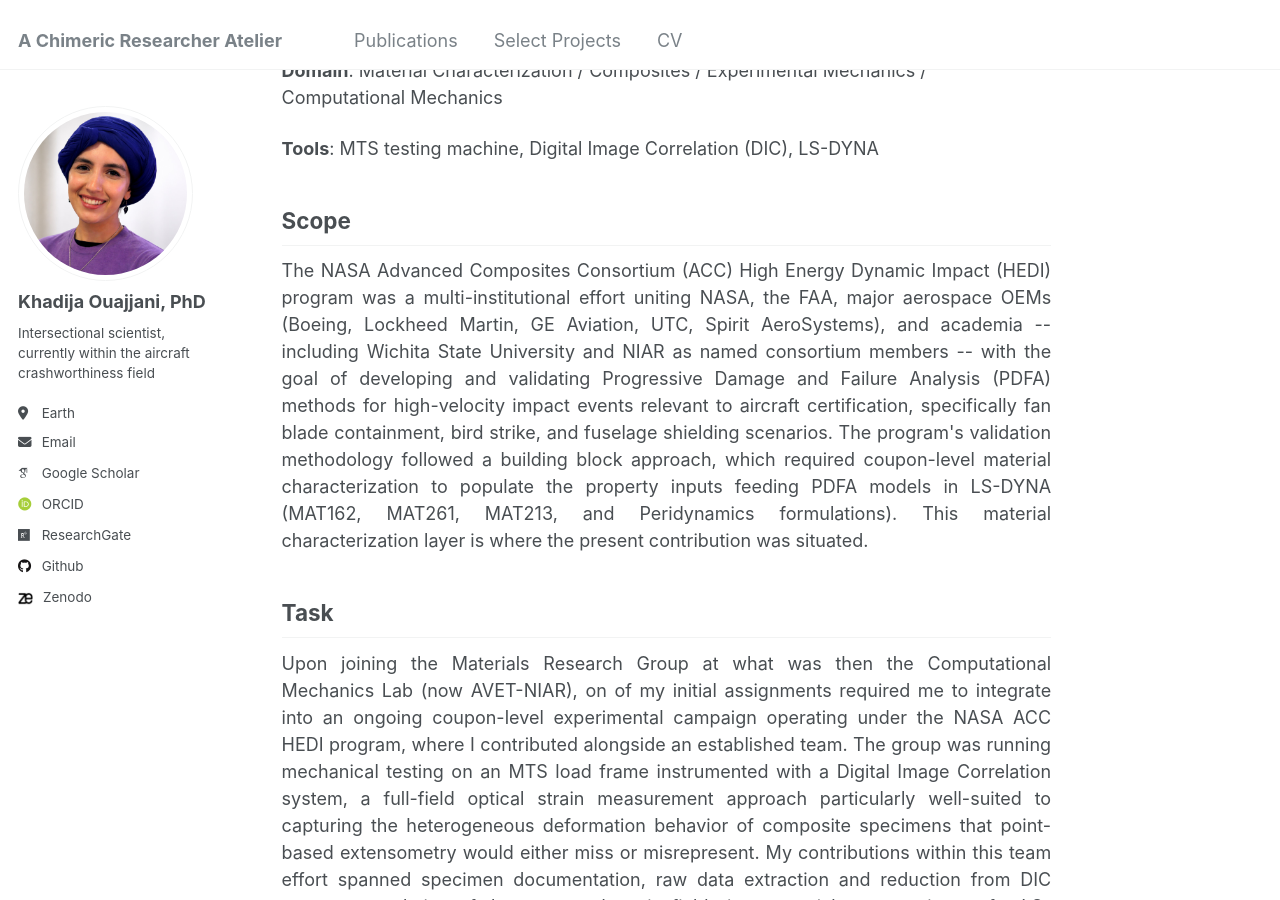
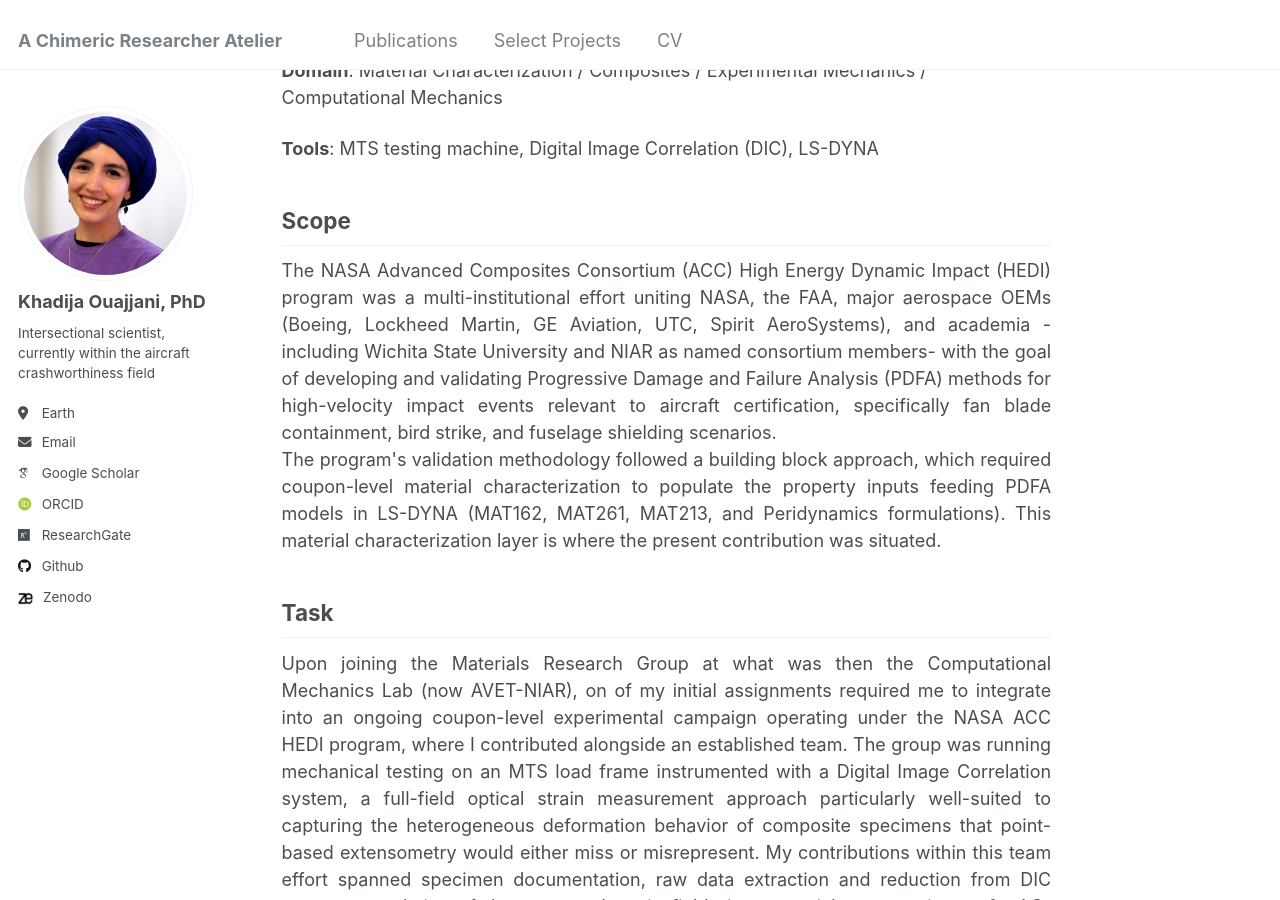
Before and after one commit to drko-curius/drko-curius.github.io, a Jekyll site: the page built from _posts/2019-02-29-NASAHEDI.md, in a window 1280 px wide and 900 px high, scrolled down 315 px. Built offline with Jekyll 4.4.1, drawn with Linux system fonts in a browser that asks for light colours; some web fonts are replaced.

Commit message:
Update 2019-02-29-NASAHEDI.md

```diff
--- a/_posts/2019-02-29-NASAHEDI.md
+++ b/_posts/2019-02-29-NASAHEDI.md
@@ -24,7 +24,7 @@ tags:
 
 ## Scope
 
-<div style="text-align: justify;">The NASA Advanced Composites Consortium (ACC) High Energy Dynamic Impact (HEDI) program was a multi-institutional effort uniting NASA, the FAA, major aerospace OEMs (Boeing, Lockheed Martin, GE Aviation, UTC, Spirit AeroSystems), and academia --including Wichita State University and NIAR as named consortium members -- with the goal of developing and validating Progressive Damage and Failure Analysis (PDFA) methods for high-velocity impact events relevant to aircraft certification, specifically fan blade containment, bird strike, and fuselage shielding scenarios.
+<div style="text-align: justify;">The NASA Advanced Composites Consortium (ACC) High Energy Dynamic Impact (HEDI) program was a multi-institutional effort uniting NASA, the FAA, major aerospace OEMs (Boeing, Lockheed Martin, GE Aviation, UTC, Spirit AeroSystems), and academia -including Wichita State University and NIAR as named consortium members- with the goal of developing and validating Progressive Damage and Failure Analysis (PDFA) methods for high-velocity impact events relevant to aircraft certification, specifically fan blade containment, bird strike, and fuselage shielding scenarios. <br/>
 
 The program's validation methodology followed a building block approach, which required coupon-level material characterization to populate the property inputs feeding PDFA models in LS-DYNA (MAT162, MAT261, MAT213, and Peridynamics formulations). This material characterization layer is where the present contribution was situated.
 
```
